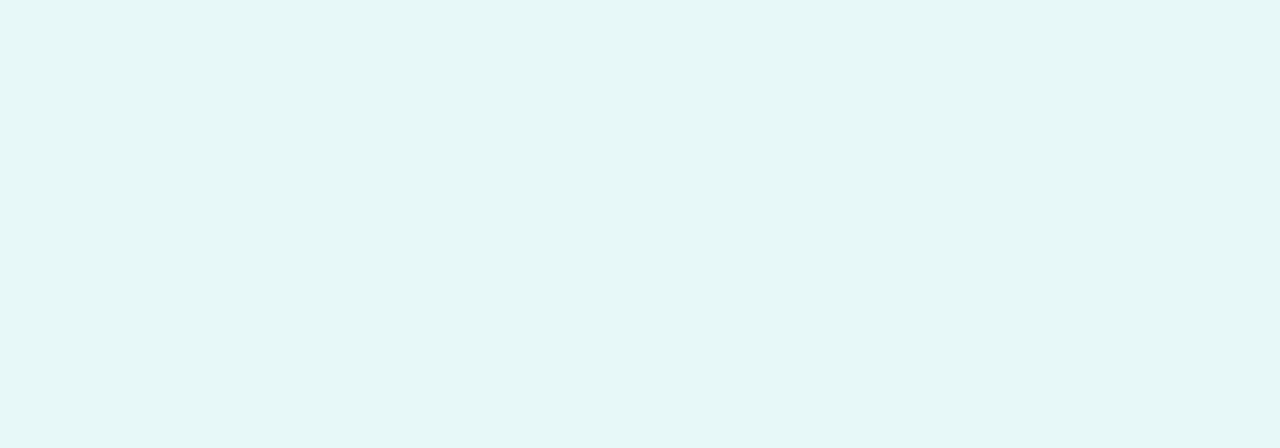
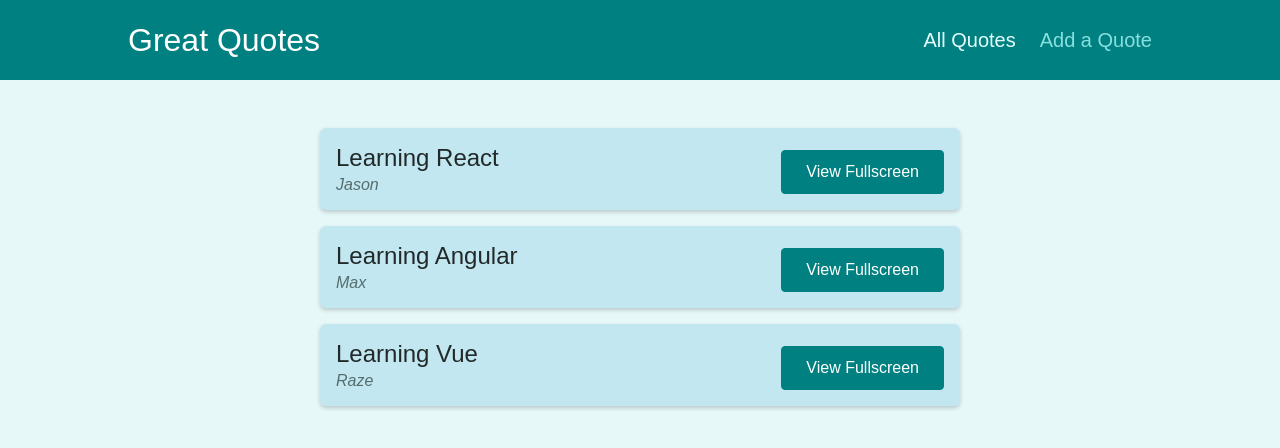
Before and after one commit to jason7531/react-router, a React (Create React App) app: page /quotes in a window 1280 px wide. Shown: the top 448 px of the page. Built offline with nearby package versions, Linux system fonts and the light colour scheme.

Commit message:
Added React Router

```diff
--- a/src/App.js
+++ b/src/App.js
@@ -1,8 +1,26 @@
+import { Route, Switch, Redirect } from "react-router-dom";
+import AllQuotes from "./pages/AllQuotes";
+import NewQuote from "./pages/NewQuote";
+import QuoteDetail from "./pages/QuoteDetail";
+import Layout from "./components/layout/Layout";
 function App() {
   return (
-    <div>
-
-    </div>
+    <Layout>
+      <Switch>
+        <Route path="/" exact>
+          <Redirect to="/quotes" />
+        </Route>
+        <Route path="/quotes" exact>
+          <AllQuotes />
+        </Route>
+        <Route path="/quotes/:quoteId">
+          <QuoteDetail />
+        </Route>
+        <Route path="/new-quote">
+          <NewQuote />
+        </Route>
+      </Switch>
+    </Layout>
   );
 }
 
--- /dev/null
+++ b/src/components/layout/Layout.js
@@ -0,0 +1,14 @@
+import MainNavigation from "./MainNavigation";
+import classes from "./Layout.module.css";
+import { Fragment } from "react";
+
+const Layout = (props) => {
+  return (
+    <Fragment>
+      <MainNavigation />
+      <main className={classes.main}>{props.children}</main>
+    </Fragment>
+  );
+};
+
+export default Layout;
--- /dev/null
+++ b/src/components/layout/MainNavigation.js
@@ -0,0 +1,27 @@
+import { NavLink } from "react-router-dom";
+
+import classes from "./MainNavigation.module.css";
+
+const MainNavigation = () => {
+  return (
+    <header className={classes.header}>
+      <div className={classes.logo}>Great Quotes</div>
+      <nav className={classes.nav}>
+        <ul>
+          <li>
+            <NavLink to="/quotes" activeClassName={classes.active}>
+              All Quotes
+            </NavLink>
+          </li>
+          <li>
+            <NavLink to="/new-quote" activeClassName={classes.active}>
+              Add a Quote
+            </NavLink>
+          </li>
+        </ul>
+      </nav>
+    </header>
+  );
+};
+
+export default MainNavigation;
--- a/src/index.js
+++ b/src/index.js
@@ -1,6 +1,12 @@
-import ReactDOM from 'react-dom';
+import ReactDOM from "react-dom";
+import { BrowserRouter } from "react-router-dom";
 
-import './index.css';
-import App from './App';
+import "./index.css";
+import App from "./App";
 
-ReactDOM.render(<App />, document.getElementById('root'));
+ReactDOM.render(
+  <BrowserRouter>
+    <App />
+  </BrowserRouter>,
+  document.getElementById("root")
+);
--- /dev/null
+++ b/src/pages/AllQuotes.js
@@ -0,0 +1,12 @@
+import QuoteList from "../components/quotes/QuoteList";
+
+const DUMMY_DATA = [
+  { id: "q1", author: "Jason", text: "Learning React" },
+  { id: "q2", author: "Max", text: "Learning Angular" },
+  { id: "q3", author: "Raze", text: "Learning Vue" },
+];
+const AllQuotes = () => {
+  return <QuoteList quotes={DUMMY_DATA} />;
+};
+
+export default AllQuotes;
--- /dev/null
+++ b/src/pages/NewQuote.js
@@ -0,0 +1,11 @@
+import QuoteForm from "../components/quotes/QuoteForm";
+
+const NewQuote = () => {
+  const addQuoteHandler = (quoteData) => {
+    console.log(quoteData);
+  };
+
+  return <QuoteForm onAddQuote={addQuoteHandler} />;
+};
+
+export default NewQuote;
--- /dev/null
+++ b/src/pages/QuoteDetail.js
@@ -0,0 +1,17 @@
+import { useParams, Route } from "react-router-dom";
+import React from "react";
+import Comments from "../components/comments/Comments";
+const QuoteDetail = () => {
+  const params = useParams();
+  return (
+    <>
+      <h1>Quote Detail Page</h1>
+      <p>{params.quoteId}</p>
+      <Route path={`/quotes/${params.quoteId}/comments`}>
+        <Comments />
+      </Route>
+    </>
+  );
+};
+
+export default QuoteDetail;
```
Also changed, not shown: src/components/quotes/QuoteForm.js (+9 -9 lines), 1 other file (tests, documents, lock files or other folders).
